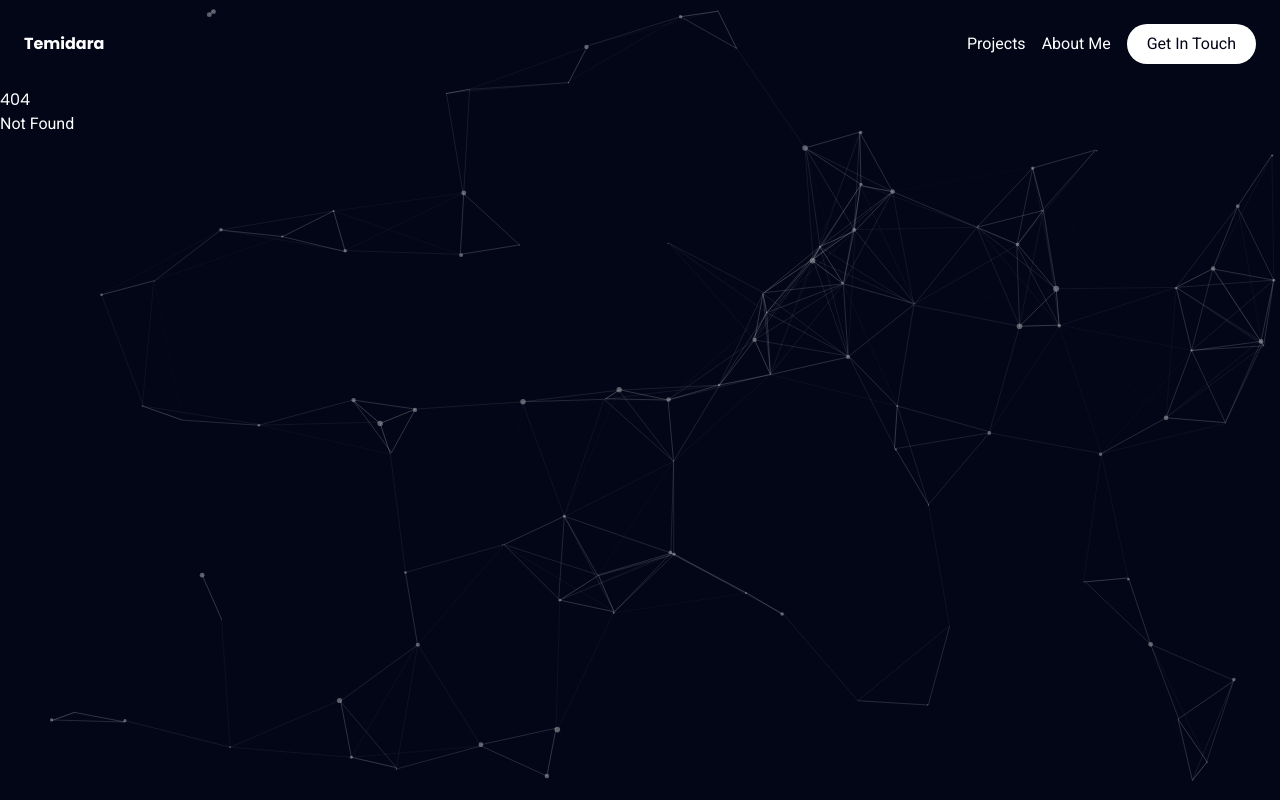
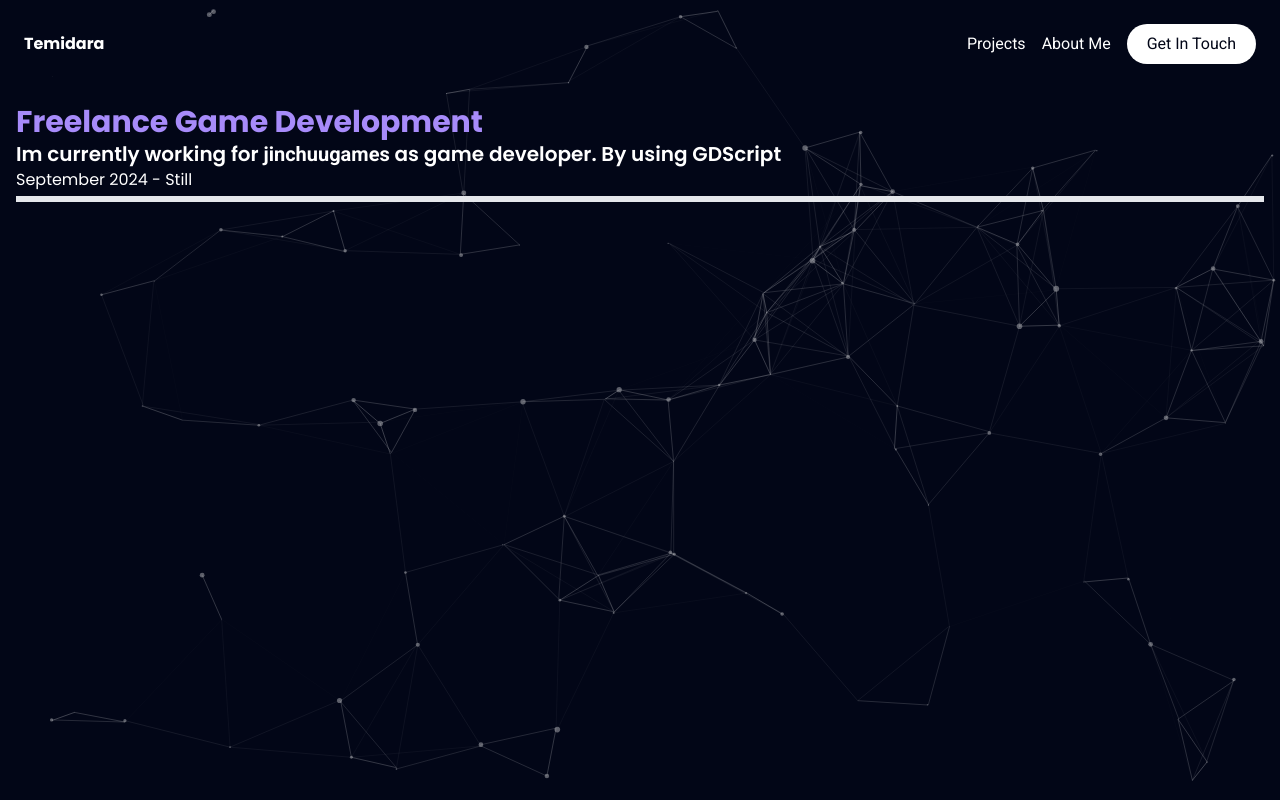
Before and after one commit to temidaradev/temidara.dev, a SvelteKit app: page /experiences in a window 1280 px wide. Before the commit this address had no page. Built offline with nearby package versions, Linux system fonts and the light colour scheme.

Commit message:
experiences page

```diff
--- a/src/components/Experiences.svelte
+++ b/src/components/Experiences.svelte
@@ -0,0 +1,17 @@
+<script>
+</script>
+
+<main class="flex flex-col flex-1 p-4">
+  <div>
+    <h2 class="font-bold text-xl sm:text-2xl md:text-3xl text-violet-400">
+      Freelance Game Development
+    </h2>
+    <h3 class="font-semibold text-m sm:text-l md:text-xl">
+      Im currently working for <a href="https://github.com/jinchuugames"
+        >jinchuugames</a
+      > as game developer. By using GDScript
+    </h3>
+    <h3 class="text-s sm:text-m md:text-l">September 2024 - Still</h3>
+    <hr class="h-1.5 my-1 bg-gray-200 border-0 dark:bg-violet-700" />
+  </div>
+</main>
--- a/src/components/Main.svelte
+++ b/src/components/Main.svelte
@@ -13,7 +13,11 @@
       icon: "fa-brands fa-github",
       href: "https://drawniverse.gamu.group",
     },
-    { name: "Experiences", icon: "fa-solid fa-briefcase", href: "experinces" },
+    {
+      name: "Experiences",
+      icon: "fa-solid fa-briefcase",
+      href: "/experiences",
+    },
   ];
 
   let benefits = [
--- /dev/null
+++ b/src/routes/experiences/+page.svelte
@@ -0,0 +1,5 @@
+<script>
+  import Experiences from "../../components/Experiences.svelte";
+</script>
+
+<Experiences></Experiences>
```
Also changed, not shown: src/components/Header.svelte (+5 -3 lines).
